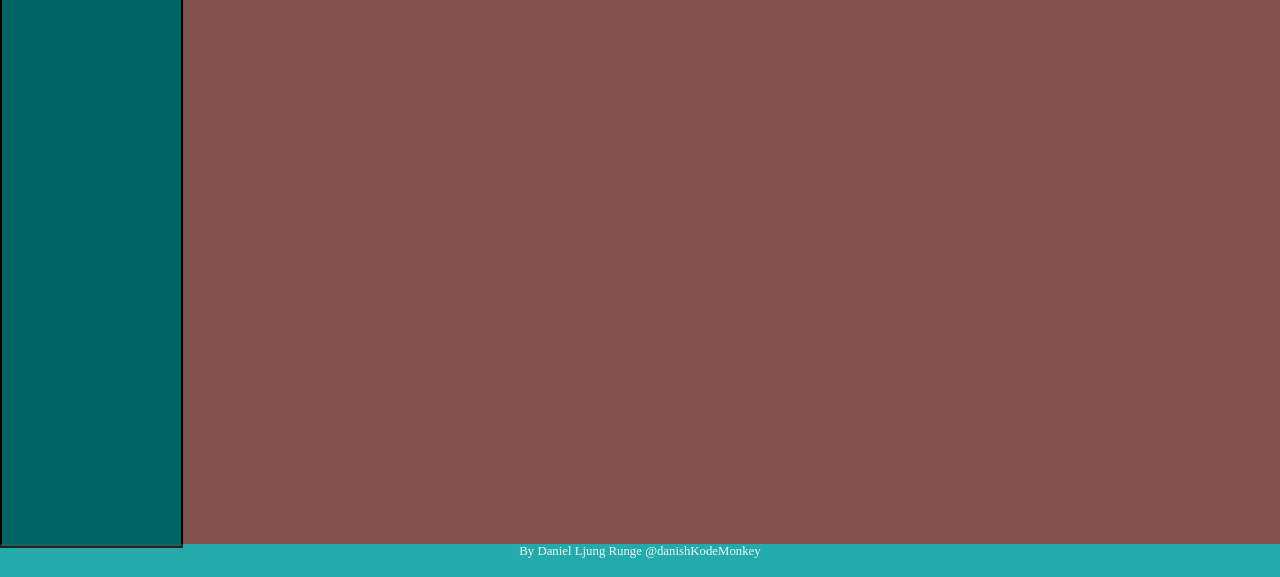
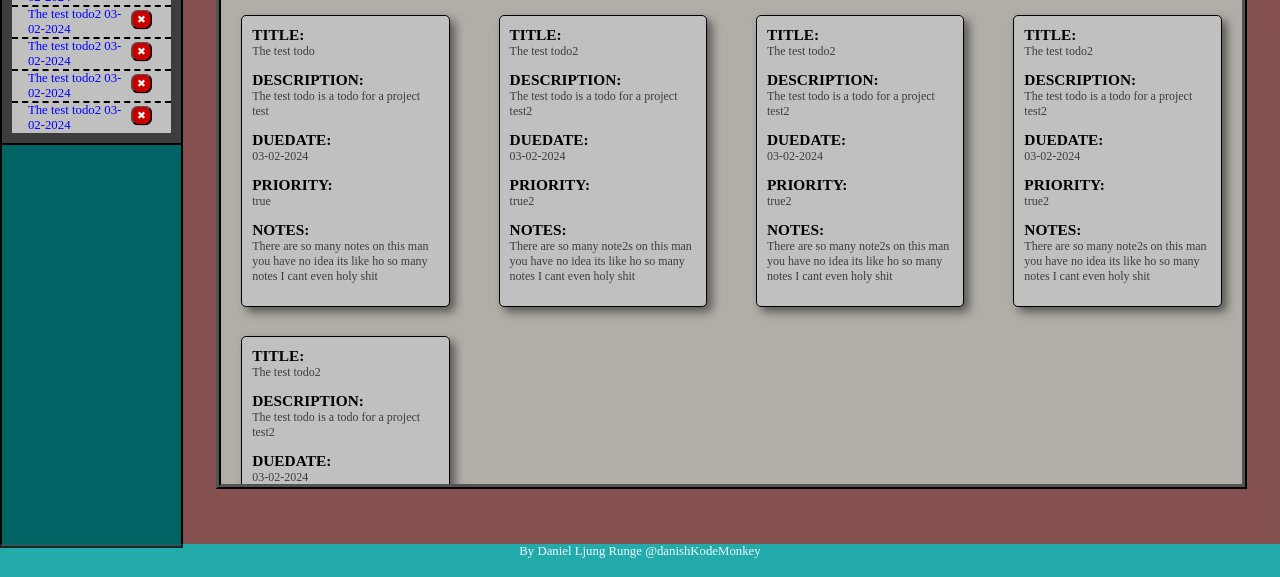
Before and after one commit to DanishKodeMonkey/odin-todo-list, a website built with webpack: page dist/index.html in a window 1280 px wide. Shown: the part 223-800 px from the top of the page. Built offline with nearby package versions, Linux system fonts and the light colour scheme.

Commit message:
Created DOM manipulation logic for rendering each todo in project container

```diff
--- a/src/index.js
+++ b/src/index.js
@@ -18,7 +18,65 @@
 				clicking outside the expanded card should close the card again
 clicking any other project in the project overview, clears the display, and creates a new one
  */
+// initialise projectsarray
+init()
+const render = (proj) => {
+	console.log('render triggered')
+	let currentProject = projectsArray[0]
+
+	console.log('Rendering project: ')
+	console.log(currentProject)
+	// Fetch relevant DOM (content area)
+	const display = document.querySelector('.content-container')
+	display.textContent = ''
+
+	// Create new DOM elements for project
+	const projRender = document.createElement('div')
+	projRender.classList.add('project-render')
+
+	const projTitle = document.createElement('h1')
+	projTitle.classList.add('project-render-title')
+	projTitle.textContent = currentProject.title
+	projRender.appendChild(projTitle)
+	display.appendChild(projRender)
+
+	// Create dom elements for projects todos
+	const todosContainer = document.createElement('div')
+	todosContainer.classList.add('todos-container')
+
+	const todos = currentProject.todos
+	console.log(todos)
+	todos.forEach((todo) => {
+		const todoCard = document.createElement('div')
+		todoCard.classList.add('todo-card')
+		todosContainer.appendChild(todoCard)
+
+		for (const [key, value] of Object.entries(todo)) {
+			console.log(key, value)
+			const todoKeyValueCont = document.createElement('div')
+			todoKeyValueCont.classList.add('todo-key-value-cont')
+
+			const todoKey = document.createElement('span')
+			todoKey.classList.add('todo-key')
+			todoKey.textContent = `${key.toUpperCase()}:`
+			const todoValue = document.createElement('p')
+			todoValue.classList.add('todo-value')
+			todoValue.textContent = value
+			todoKeyValueCont.append(todoKey, todoValue)
+			todoCard.appendChild(todoKeyValueCont)
+		}
+	})
+
+	projRender.appendChild(todosContainer)
+	// Define current project, starting at index 0(default)
+}
+render()
 // toolbar
+function createToDoCard(todo) {
+	const div = document.createElement('div')
+	div.classList.add('todo-card')
+	todo.forEach(value)
+}
 
 const addTodoBtn = document.querySelector('#button-todo')
 addTodoBtn.addEventListener('click', (e) => {
@@ -60,6 +118,7 @@
 		if (selectedProject) {
 			selectedProject.addToProject(todo)
 			updateTree(projectsArray)
+			render(projectTitle)
 		} else {
 			console.error(`Project with title: ${projectTitle} not found in array.`)
 		}
@@ -143,6 +202,51 @@
 	if (projectsArray.length === 0) {
 		console.log('projectsArray is empty. Creating default array')
 		let defaultProject = new project()
+
+		//TEST START
+		let testTodo = new ToDo(
+			'The test todo',
+			'The test todo is a todo for a project test',
+			'2024-02-03',
+			'true',
+			'There are so many notes on this man you have no idea its like ho so many notes I cant even holy shit'
+		)
+		let testTodo2 = new ToDo(
+			'The test todo2',
+			'The test todo is a todo for a project test2',
+			'2024-02-03',
+			'true2',
+			'There are so many note2s on this man you have no idea its like ho so many notes I cant even holy shit'
+		)
+		let testTodo3 = new ToDo(
+			'The test todo2',
+			'The test todo is a todo for a project test2',
+			'2024-02-03',
+			'true2',
+			'There are so many note2s on this man you have no idea its like ho so many notes I cant even holy shit'
+		)
+		let testTodo4 = new ToDo(
+			'The test todo2',
+			'The test todo is a todo for a project test2',
+			'2024-02-03',
+			'true2',
+			'There are so many note2s on this man you have no idea its like ho so many notes I cant even holy shit'
+		)
+		let testTodo5 = new ToDo(
+			'The test todo2',
+			'The test todo is a todo for a project test2',
+			'2024-02-03',
+			'true2',
+			'There are so many note2s on this man you have no idea its like ho so many notes I cant even holy shit'
+		)
+		defaultProject.addToProject(testTodo)
+		defaultProject.addToProject(testTodo2)
+		defaultProject.addToProject(testTodo3)
+		defaultProject.addToProject(testTodo4)
+		defaultProject.addToProject(testTodo5)
+
+		//TEST END
+
 		projectsArray.push(defaultProject)
 		console.log(`default object created, name: ${defaultProject.title}`)
 	} else console.log(`Array found in projectsArray: ${projectsArray[0].title}`)
@@ -153,21 +257,11 @@
 // Page initialiser
 // Check if a project exist, if not, create a project.
 // Uses a pre set blank array here until persistence is established
-init()
+
 export { projectsArray, updateProjectsArray }
 // Sim tests
-/* let test = new ToDo(
-	'title',
-	'descriptionhere',
-	'20-02-2024',
-	'poop',
-	'noted to be notes',
-	'no checklist',
-	'but there is',
-	'butnotruly',
-	'cmontinychecklist',
-	'letsgooo!'
-)
+
+/*
 let test2 = new ToDo(
 	'title2butitswaytoolong',
 	'descriptionheretoo',
--- a/src/modules/modals.css
+++ b/src/modules/modals.css
@@ -7,7 +7,13 @@
     display: flexbox;
     flex-direction: column;
     width: 20vw;
+    animation: 0.3s animatetop;
 }
+@keyframes animatetop{
+    from{top: -300px; opacity: 0}
+    to{top:0; opacity: 1}
+}
+
 .header{
     text-align: center;
     font-size: 2vw;
--- a/src/modules/projects.js
+++ b/src/modules/projects.js
@@ -1,5 +1,5 @@
 export default class project {
-	constructor(title = 'defaulttest') {
+	constructor(title = 'Default') {
 		this.title = title
 		this.todos = []
 	}
--- a/src/modules/todos.js
+++ b/src/modules/todos.js
@@ -46,7 +46,7 @@
 export default class ToDo {
 	constructor(title, desc, dueDate, priority, notes /* , ...checkList */) {
 		this.title = checkTitle(title)
-		this.desc = checkDesc(desc)
+		this.description = checkDesc(desc)
 		this.dueDate = formatDate(dueDate)
 		this.priority = priority
 		this.notes = notes
@@ -69,7 +69,7 @@
 
 function checkTitle(title) {
 	// Would also include sanitisation
-	if (title.length <= 10) return title
+	if (title.length <= 20) return title
 	else return 'Title too long'
 }
 
@@ -82,12 +82,3 @@
 function formatDate(dueDate) {
 	return format(new Date(dueDate), 'dd-MM-yyyy')
 }
-
-/* function isPriority(priority) {
-	if (priority == 'yes') return true
-	else return false
-} */
-
-function createChecklist(checkList) {
-	//reserved for UI implementation?
-}
--- a/src/style.css
+++ b/src/style.css
@@ -116,6 +116,7 @@
     }
 }
 .delBtn{
+    max-height: 25px;
     scale: 80%;
     border-radius: 10px;
     text-align: center;
@@ -153,6 +154,25 @@
     background-color: rgba(165, 42, 42, 0.801);
     grid-area: 2 / 2 / 3 / 3;
 }
+.project-render{
+    background-color: rgb(177, 174, 167);
+    border: 5px ridge black;
+    margin: 2% 3%;
+    display: flex;
+    flex-direction: column;
+    align-items: center;
+    color: whitesmoke;
+    height:68vh;
+    overflow-y:scroll;
+    >.project-render-title{
+        background-color: rgb(54, 54, 54);
+        margin-top: 0;
+        font-size: 3vw;
+        text-align: center;
+        width: 100%;
+        border-bottom: 5px ridge black;
+    }
+}
 
 
 /* footer area */
@@ -172,3 +192,48 @@
 footer:hover{
     font-size: 150%;
 }
+
+/* To be moved */
+
+.todos-container{
+    display: grid;
+    grid-template-columns: repeat(4, 1fr);
+    grid-auto-flow: row;
+    grid-auto-rows: auto auto;
+    gap:5%;
+    margin: 0 2%;
+    position: relative;
+    >.todo-card{
+
+        background-color: silver;
+        padding:10px;
+        border: 1px solid black;
+        border-radius: 5px;
+        display: flex;
+        flex-direction: column;
+        text-align: left;
+        box-shadow: 5px 5px 10px rgba(0, 0, 0, 0.5);
+        transition: 500ms cubic-bezier(0.175, 0.885, 0.32, 1.275);
+
+        >.todo-key-value-cont{
+            >.todo-key{
+                font-size: clamp(10px,1.2vw,20px);
+                color: black;
+                font-weight: 600;
+            }
+            >.todo-value{
+                font-size:clamp(8px, 1vw, 12px);
+                color:rgb(61, 61, 61);
+                font-weight:500;
+                margin-top: 0;
+            }
+
+        }
+
+    }
+    .todo-card:hover {
+        scale:110% ;
+        box-shadow: 10px 10px 20px rgba(0, 0, 0, 0.5);
+        z-index: 1; /* Ensure the hovered card is on top of others */
+      }
+}
```
Also changed, not shown: dist/main.js.
